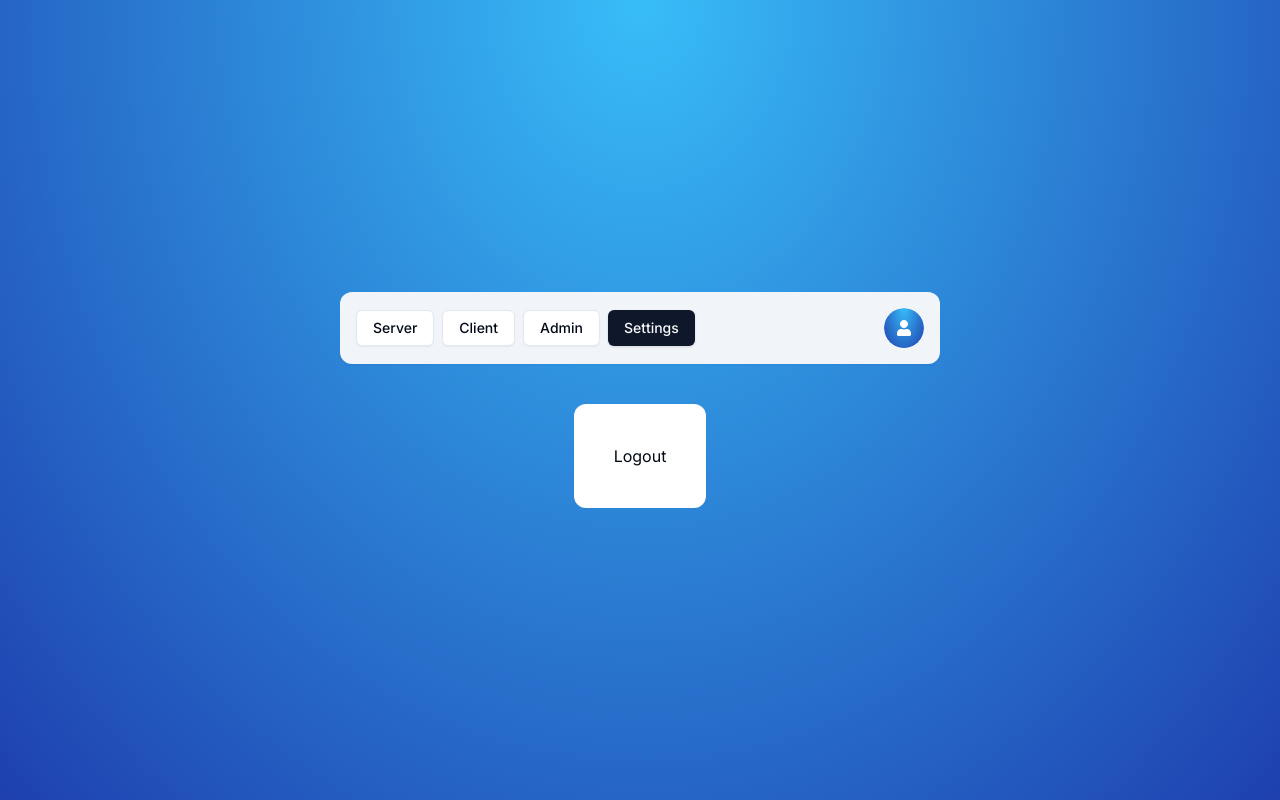
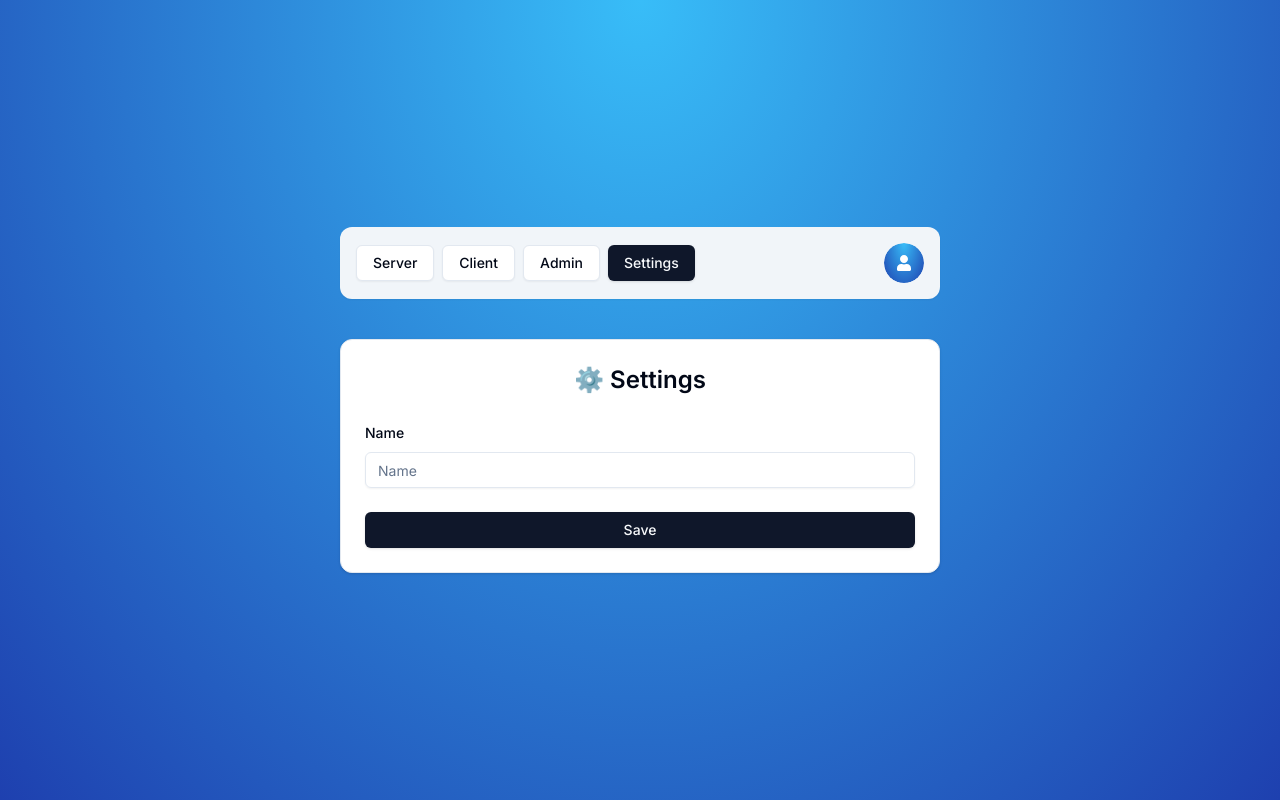
Before and after one commit to mawaisdev/next-auth, a Next.js app: page /settings in a window 1280 px wide. Built offline with nearby package versions, Linux system fonts and the light colour scheme; no server answers.

Commit message:
User's Settings Page

```diff
--- /dev/null
+++ b/actions/settings.ts
@@ -0,0 +1,20 @@
+'use server'
+
+import * as z from 'zod'
+
+import { SettingsSchema } from '@/schemas'
+import { db } from '@/lib/db'
+import { getUserById } from '@/data/user'
+import { currentUser } from '@/lib/auth'
+
+export const settings = async (values: z.infer<typeof SettingsSchema>) => {
+  const user = await currentUser()
+
+  if (!user) return { error: 'Unauthorized' }
+
+  const dbUser = await getUserById(user.id)
+  if (!dbUser) return { error: 'Unauthorized' }
+
+  await db.user.update({ where: { id: dbUser.id }, data: { ...values } })
+  return { success: 'Settings Updated Successfully' }
+}
--- a/app/(protected)/settings/page.tsx
+++ b/app/(protected)/settings/page.tsx
@@ -1,18 +1,94 @@
 'use client'
+import { useTransition, useState } from 'react'
 
-import { logout } from '@/actions/logout'
+import * as z from 'zod'
+import { useForm } from 'react-hook-form'
+import { zodResolver } from '@hookform/resolvers/zod'
+import { SettingsSchema } from '@/schemas'
+
+import { Card, CardHeader, CardContent } from '@/components/ui/card'
+import { Button } from '@/components/ui/button'
+import {
+  Form,
+  FormField,
+  FormControl,
+  FormItem,
+  FormLabel,
+  FormDescription,
+  FormMessage,
+} from '@/components/ui/form'
+import { Input } from '@/components/ui/input'
+
+import { settings } from '@/actions/settings'
+import { useSession } from 'next-auth/react'
+import { FormError } from '@/components/form-error'
+import { FormSuccess } from '@/components/form-success'
+import { useCurrentUser } from '@/hooks/use-current-user'
 
 const SettingsPage = () => {
-  const onClick = () => {
-    logout()
+  const user = useCurrentUser()
+  const [isPending, startTransition] = useTransition()
+  const [error, setError] = useState<string | undefined>()
+  const [success, setSuccess] = useState<string | undefined>()
+  const { update } = useSession()
+
+  const form = useForm<z.infer<typeof SettingsSchema>>({
+    resolver: zodResolver(SettingsSchema),
+    defaultValues: {
+      name: user?.name || undefined,
+    },
+  })
+
+  const onSubmit = (values: z.infer<typeof SettingsSchema>) => {
+    startTransition(() => {
+      settings(values)
+        .then((data) => {
+          if (data.success) {
+            update()
+            setSuccess(data.success)
+          } else if (data.error) {
+            setError(data.error)
+          }
+        })
+        .catch(() => setError('Something went wrong!'))
+    })
   }
-
   return (
-    <div className='bg-white p-10 rounded-xl'>
-      <button type='submit' onClick={onClick}>
-        Logout
-      </button>
-    </div>
+    <Card className=' w-[600px]'>
+      <CardHeader>
+        <p className='text-2xl font-semibold text-center'>⚙️ Settings</p>
+      </CardHeader>
+      <CardContent>
+        <Form {...form}>
+          <form onSubmit={form.handleSubmit(onSubmit)} className='space-y-6'>
+            <div className='space-y-4'>
+              <FormField
+                control={form.control}
+                name='name'
+                render={({ field }) => (
+                  <FormItem>
+                    <FormLabel>Name</FormLabel>
+                    <FormControl>
+                      <Input
+                        {...field}
+                        placeholder='Name'
+                        disabled={isPending}
+                      />
+                    </FormControl>
+                    <FormMessage />
+                  </FormItem>
+                )}
+              />
+            </div>
+            <FormError message={error} />
+            <FormSuccess message={success} />
+            <Button type='submit' className='w-full' disabled={isPending}>
+              Save
+            </Button>
+          </form>
+        </Form>
+      </CardContent>
+    </Card>
   )
 }
 
--- a/auth.ts
+++ b/auth.ts
@@ -3,10 +3,12 @@
 
 import { getUserById } from '@/data/user'
 
+import authConfig from '@/auth.config'
+
 import { db } from '@/lib/db'
-import authConfig from '@/auth.config'
 import { UserRole } from '@prisma/client'
 import { getTwoFactorConfirmationByUserId } from '@/data/two-factor-confirmation'
+import { getAccountByUserId } from '@/data/accounts'
 
 export const {
   handlers: { GET, POST },
@@ -57,6 +59,9 @@
       }
       if (session.user) {
         session.user.isTwoFactorEnabled = token.isTwoFactorEnabled as boolean
+        session.user.isOAuth = token.isOAuth as boolean
+        session.user.name = token.name
+        session.user.email = token.email
       }
       return session
     },
@@ -66,6 +71,12 @@
 
       const existingUser = await getUserById(token.sub)
       if (!existingUser) return token
+
+      const existingAccount = await getAccountByUserId(existingUser.id)
+
+      token.isOAuth = !!existingAccount
+      token.name = existingUser.name
+      token.email = existingUser.email
       token.isTwoFactorEnabled = existingUser.isTwoFactorEnabled
       token.role = existingUser.role
       return token
--- /dev/null
+++ b/data/accounts.ts
@@ -0,0 +1,10 @@
+import { db } from '@/lib/db'
+
+export const getAccountByUserId = async (userId: string) => {
+  try {
+    const account = await db.account.findFirst({ where: { id: userId } })
+    return account
+  } catch (error) {
+    return null
+  }
+}
--- a/next-auth.d.ts
+++ b/next-auth.d.ts
@@ -5,6 +5,7 @@
 export type ExtendedUser = DefaultSession['user'] & {
   role: UserRole
   isTwoFactorEnabled: boolean
+  isOAuth: boolean
 }
 
 declare module 'next-auth' {
--- a/schemas/index.ts
+++ b/schemas/index.ts
@@ -33,3 +33,7 @@
     message: 'Name is required',
   }),
 })
+
+export const SettingsSchema = z.object({
+  name: z.optional(z.string()),
+})
```
